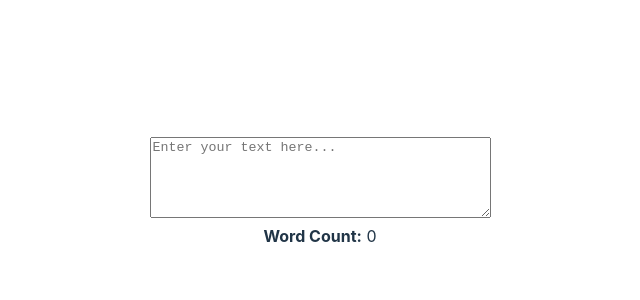
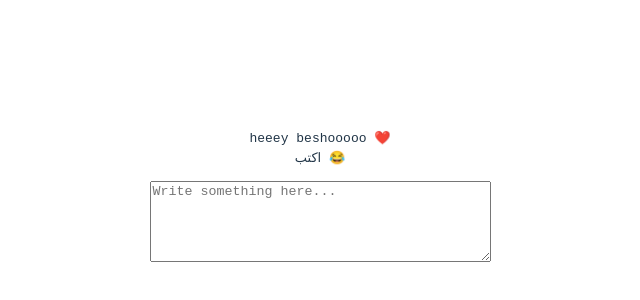
Before and after one commit to nermeenfares/subtitle-counter, a React (Vite) app: page / in a window 1280 px wide. Shown: the part 208-508 px from the top of the page, without its empty margins (320-960 px from the left). Built offline with nearby package versions, Linux system fonts and the light colour scheme.

Commit message:
first commit

```diff
--- a/src/App.tsx
+++ b/src/App.tsx
@@ -26,34 +26,51 @@
 //     </div>
 //   );
 // }
-
-import { useState } from 'react';
+import { useState, useEffect, useRef } from 'react';
 import './App.css';
 
 export default function App() {
-  const [text, setText] = useState<string>("");
+  const [displayText, setDisplayText] = useState<string>('');
+  const [inputText, setInputText] = useState<string>('');
+  const animationDone = useRef(false);
 
-  const countWords = (text: string) => {
-    const cleanedText = text.replace(/\d{2}:\d{2}:\d{2},\d{3} --> \d{2}:\d{2}:\d{2},\d{3}/g, '');
+  useEffect(() => {
+    if (animationDone.current) return;
 
-    const noNumbers = cleanedText.replace(/\b\d+\b/g, '');
+    const message = "heeeey beshooooo ❤️\nاكتب 😂";
+    let index = 0;
 
-    const words = noNumbers.match(/[\p{Script=Arabic}\w'’-]+/gu);
-    return words ? words.length : 0;
+    const typingInterval = setInterval(() => {
+      if (index < message.length-1) {
+        setDisplayText((prev) => prev + message[index]);
+        index++;
+      } else {
+        clearInterval(typingInterval);
+        animationDone.current = true;
+      }
+    }, 100);
+
+    return () => clearInterval(typingInterval);
+  }, []);
+
+  const handleInput = (text: string) => {
+    const cleanedText = text.replace(/\d+\s+\d{2}:\d{2}:\d{2},\d{3} --> \d{2}:\d{2}:\d{2},\d{3}/g, '');
+    setInputText(cleanedText);
   };
 
   return (
     <div className='p-2'>
+      <div className='typing-animation'>
+        <pre>{displayText}</pre>
+      </div>
+
       <textarea
-        value={text}
-        onChange={(e) => setText(e.target.value)}
-        placeholder="Enter your text here..."
+        value={inputText}
+        onChange={(e) => handleInput(e.target.value)}
+        placeholder="Write something here..."
         rows={5}
         cols={40}
       />
-      <div>
-        <strong>Word Count:</strong> {countWords(text)}
-      </div>
     </div>
   );
 }
```
